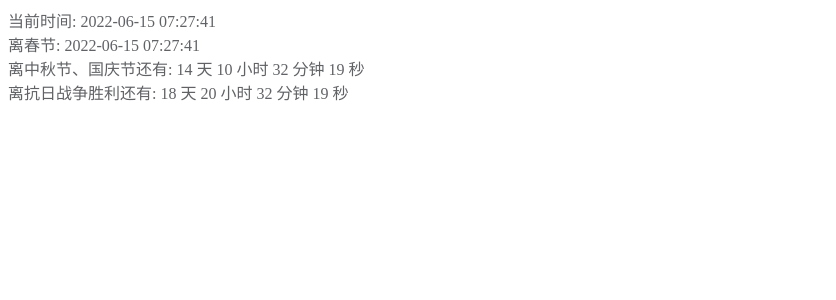
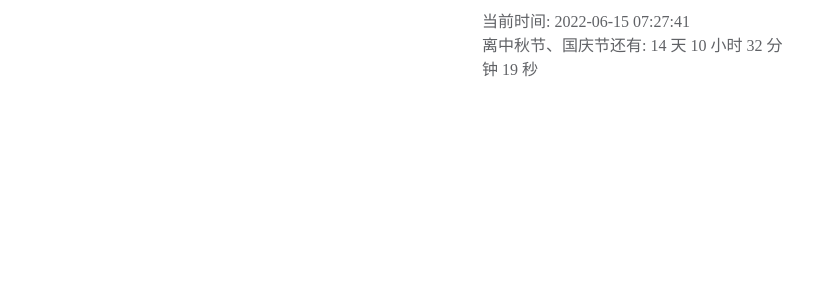
Before and after one commit to stevenling/interesting-util-client, a Vue app: page /BetweenNowToHoliday in a window 1280 px wide. Shown: the top 300 px of the page, without its empty margins (0-836 px from the left). Built offline with nearby package versions, Linux system fonts and the light colour scheme; what @highlightjs/vue-plugin would draw is missing.

Commit message:
feat: make holiday center

```diff
--- a/src/components/BetweenNowToHoliday.vue
+++ b/src/components/BetweenNowToHoliday.vue
@@ -1,23 +1,30 @@
 <template>
-  <el-row>
-    <el-text class="mx-1" size="large" v-model = "currentTime">当前时间: {{currentTime}}</el-text>
+  <el-row justify="center">
+    <el-col :span="6">
+      <el-text class="mx-1" size="large" v-model="currentTime">当前时间: {{ currentTime }}</el-text>
+    </el-col>
   </el-row>
 
-  <el-row>
-    <el-text class="mx-1" size="large" v-model = "currentTime">离春节: {{currentTime}}</el-text>
+<!--  <el-row>-->
+<!--    <el-col :span="6">-->
+<!--      <el-text class="mx-1" size="large" v-model="currentTime">离春节: {{ currentTime }}</el-text>-->
+<!--    </el-col>-->
+<!--  </el-row>-->
+
+  <el-row justify="center">
+    <el-col :span="6">
+      <el-text class="mx-1" size="large">离中秋节、国庆节还有: {{ midAutumnAndNationalDayDiff }}</el-text>
+    </el-col>
   </el-row>
-
-  <el-row>
-    <el-text class="mx-1" size="large">离中秋节、国庆节还有: {{midAutumnAndNationalDayDiff}}</el-text>
-  </el-row>
-  <el-row>
-    <el-text class="mx-1" size="large">离抗日战争胜利还有: {{victoryAgainstJapanDiff}}</el-text>
-  </el-row>
+<!--  <el-row>-->
+<!--    <el-text class="mx-1" size="large">离抗日战争胜利还有: {{ victoryAgainstJapanDiff }}</el-text>-->
+<!--  </el-row>-->
 
 </template>
 
 <script>
 import {onMounted, ref} from "vue";
+
 const dayjs = require('dayjs');
 dayjs.extend(require('dayjs/plugin/duration'));
 
@@ -25,7 +32,7 @@ export default {
   name: "BetweenNowToHoliday",
   setup() {
     let currentTime = ref("");
-    onMounted(()=>{
+    onMounted(() => {
     });
 
     /**
@@ -38,10 +45,10 @@ export default {
       const diffHours = dayjs.duration(diff).hours();
       const diffMinutes = dayjs.duration(diff).minutes();
       const diffSeconds = dayjs.duration(diff).seconds();
-      res.value = diffDay*(-1) + "  天 " + diffHours*(-1) + " 小时 " + diffMinutes*(-1) + " 分钟 " + diffSeconds*(-1) + " 秒 ";
+      res.value = diffDay * (-1) + "  天 " + diffHours * (-1) + " 小时 " + diffMinutes * (-1) + " 分钟 " + diffSeconds * (-1) + " 秒 ";
     }
 
-    const time = setInterval(()=>{
+    const time = setInterval(() => {
       // 当前时间
       currentTime.value = dayjs().format('YYYY-MM-DD HH:mm:ss');
 
@@ -62,8 +69,6 @@ export default {
     // console.log(dayjs(diff).format('HH:mm:ss'));
 
 
-
-
     const midAutumnAndNationalDayDiff = ref();
     const victoryAgainstJapanDiff = ref();
     // 格式化为需要的格式 这里是时分秒
@@ -82,5 +87,7 @@ export default {
 </script>
 
 <style scoped>
-
+.mx-1 {
+  justify-content: center;
+}
 </style>
--- a/src/components/JsonFormat.vue
+++ b/src/components/JsonFormat.vue
@@ -1,33 +1,33 @@
 <template>
-  <div id = "app">
-  <el-card class = "box-card">
+  <div id="app">
+    <el-card class="box-card">
       <template #header>
         <div class="card-header">
-        <div class = "title">Json 格式化</div>
-        <div class = "el-button-list">
-          <el-button class="button"  type="primary" @click="clickDownload">下载</el-button>
+          <div class="title">Json 格式化</div>
+          <div class="el-button-list">
+            <el-button class="button" type="primary" @click="clickDownload">下载</el-button>
           </div>
         </div>
       </template>
-    <el-row :gutter="120">
-        <el-col :span = "12" class = "el-input-content">
-          <div class = "json-title">待格式化 Json
-            <el-button class="clear-and-copy-button"  type="danger" @click="clickClear">清空</el-button>
+      <el-row :gutter="40">
+        <el-col :span="12" class="el-input-content">
+          <div class="json-title">待格式化 Json
+            <el-button class="clear-and-copy-button" type="danger" @click="clickClear">清空</el-button>
           </div>
           <el-input
               v-model="currentJson.oldJson"
               :rows="23"
               type="textarea"
               placeholder="请输入待格式化 JSON 字符串"
-                class = "el-input-class"
+              class="el-input-class"
           />
         </el-col>
 
-        <el-col :span = "12" class = "el-input-content">
-          <div class = "json-title">格式化后的 Json
-            <el-button class="clear-and-copy-button"  type="success" @click="clickCopy">复制到剪贴板</el-button>
+        <el-col :span="12" class="el-input-content">
+          <div class="json-title">格式化后的 Json
+            <el-button class="clear-and-copy-button" type="success" @click="clickCopy">复制到剪贴板</el-button>
           </div>
-          <highlightjs language='json' :code= "currentJson.formatJson" class = "highlight-json"/>
+          <highlightjs language='json' :code="currentJson.formatJson" class="highlight-json"/>
         </el-col>
       </el-row>
     </el-card>
@@ -36,9 +36,12 @@
 
 <script>
 import {onMounted, watch, reactive} from "vue";
-import  moment  from "moment" // 引入 moment 处理时间
 import {ElMessage} from "element-plus";
-import useClipboard from "vue-clipboard3"; // 引入剪切板处理
+
+// 引入 moment 处理时间
+import moment from "moment"
+// 引入剪切板处理
+import useClipboard from "vue-clipboard3";
 
 export default {
   setup() {
@@ -127,7 +130,7 @@ export default {
       }
     }
 
-    return  {
+    return {
       currentJson,
       onMounted,
       clickDownload,
@@ -143,7 +146,8 @@ html, body {
   width: 100%;
   height: 100%;
 }
-.app{
+
+.app {
   background: #EBEDF0;
 }
 
@@ -153,7 +157,7 @@ html, body {
   /*position: absolute;*/
 
   margin: 1rem auto;
-  width: 50%;
+  width: 80%;
   text-align: center;
 }
 
@@ -178,7 +182,7 @@ html, body {
 
 .el-input-content {
   font-size: 1.125rem; /* 18px */
-  width: 25rem;
+  width: 40rem;
 }
 
 .json-title {
@@ -199,6 +203,5 @@ html, body {
   font-size: 1.125rem; /* 18px */
   /*width: 25rem;*/
   height: 100%;
-
 }
 </style>
--- a/src/components/UtilIndex.vue
+++ b/src/components/UtilIndex.vue
@@ -1,5 +1,9 @@
 <template>
   <div class = "title">云胡工具集合</div>
+<!--  <el-image src ="https://star-juli.oss-cn-beijing.aliyuncs.com/4e66cf59-efab-4331-acab-1601ca63d7d4">-->
+
+<!--  </el-image>-->
+
   <el-row>
     <el-col :span="6"></el-col>
     <el-col :span="12">
--- a/vue.config.js
+++ b/vue.config.js
@@ -1,4 +1,5 @@
 const { defineConfig } = require('@vue/cli-service')
+
 module.exports = defineConfig({
   transpileDependencies: true,
   // 关闭 eslint
```
Lines whose indentation alone changed are shown as unchanged.
